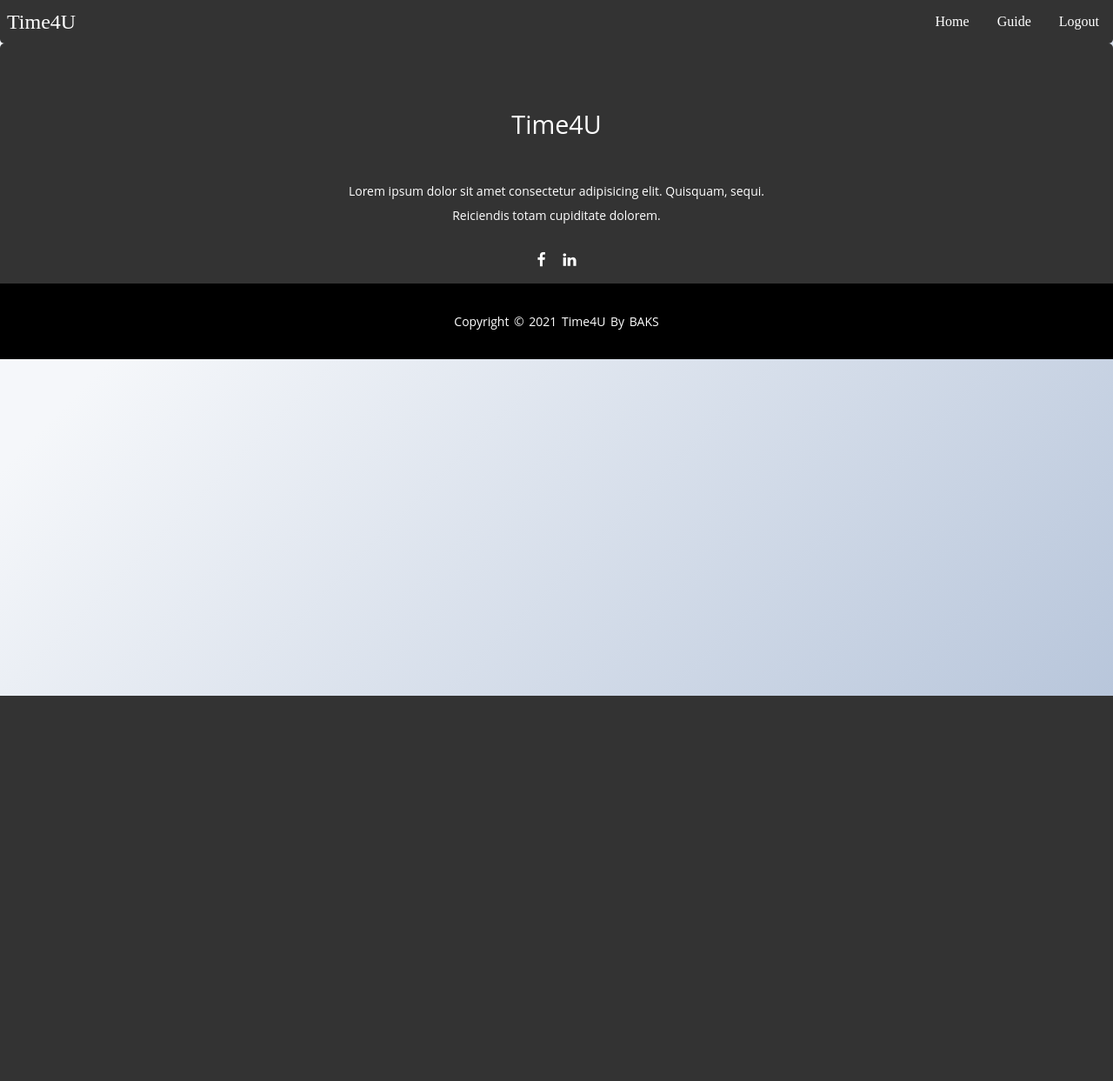
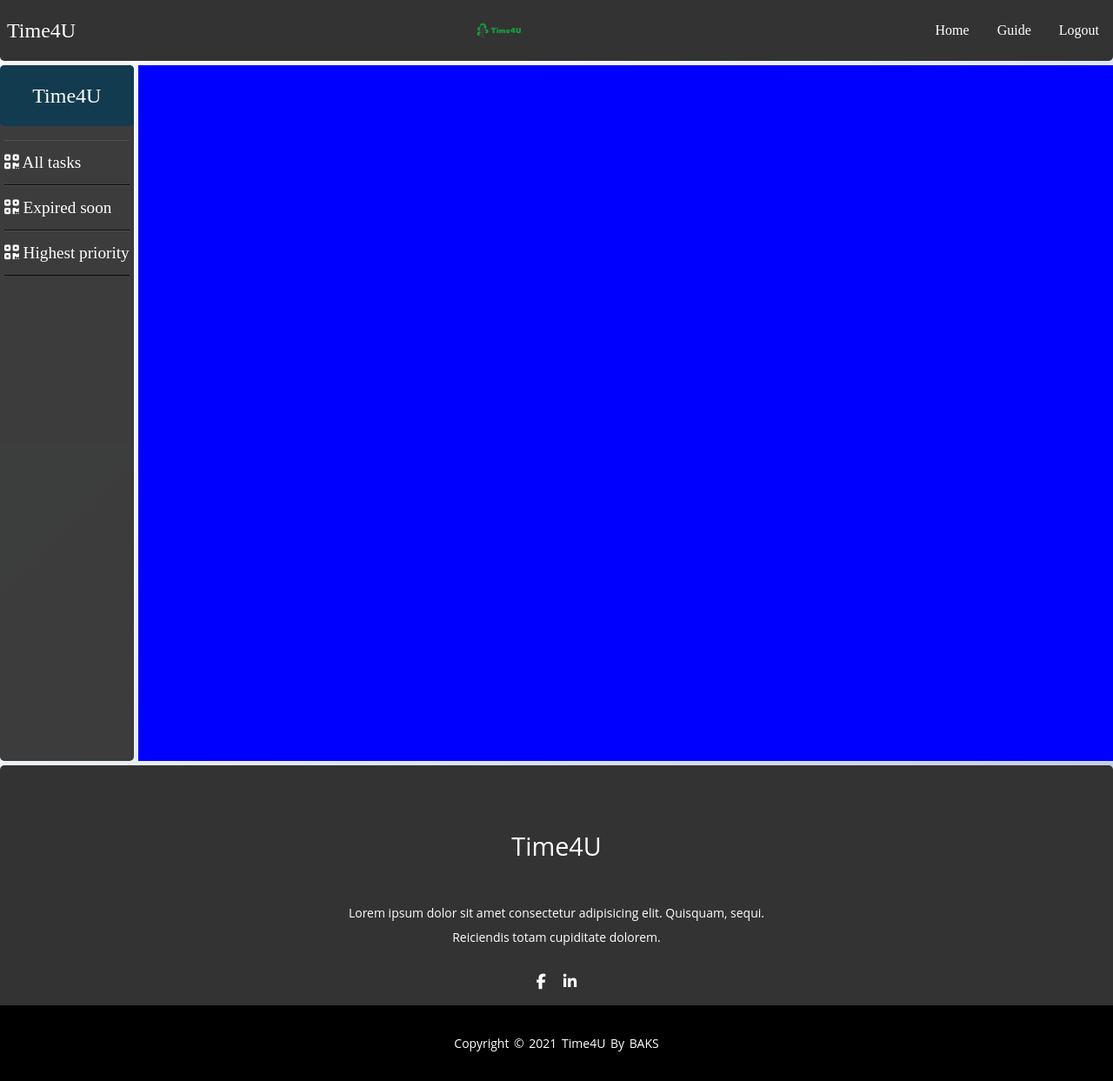
Before and after one commit to Aadiss/Time4u, a Flask app: page / in a window 1280 px wide. Shown: the whole page at 87% size. Before the commit the page ends 800 px from the top, so only its background shows below. Run offline with Flask 2, Linux system fonts and the light colour scheme; the visitor is signed in with stand-in values (Sample User, id 1); data comes from the database, SQL or seed files in the repository; some libraries are stand-ins or nearby versions.

Commit message:
favicon and sidebar

```diff
--- a/website/static/styles.css
+++ b/website/static/styles.css
@@ -1,3 +1,8 @@
+* {
+  text-decoration: none;
+  list-style: none;
+}
+
 body {
     background-color: #b8c6db;
     background-image: linear-gradient(315deg, #b8c6db 0%, #f5f7fa 74%);
@@ -45,6 +50,7 @@ body {
 
 .navbar-links li:hover {
   background-color: #555;
+  color: #04AA6D;
 }
 
 .toggle-button {
@@ -290,3 +296,68 @@ footer {
 .closebtn:hover {
   color: black;
 }
+
+/* contetn styling */
+.user-wrapper .sidebar-container {
+  left: 0;
+  width: auto;
+  height: 100%;
+  background: #333;
+  opacity: .95;
+  grid-area: sidebar;
+  border-radius: 5px;
+}
+
+.user-wrapper .sidebar-container .sidebar-header {
+  color: white;
+  font-size: 1.5rem;
+  text-align: center;
+  line-height: 70px;
+  background: #063146;
+  opacity: 1;
+  border-radius: 5px;
+  user-select: none;
+}
+
+.user-wrapper .sidebar-container ul {
+  display: flex;
+  flex-direction: column;
+  justify-content: left;
+  padding-left: 5px;
+  padding-right: 5px;
+}
+
+.user-wrapper .sidebar-container ul a {
+  display: block;
+  height: 100%;
+  width: 100%;
+  line-height: 50px;
+  font-size: 1.2rem;
+  color: white;
+  box-sizing: border-box;
+  border-top: 1px solid rgba(255, 255, 255, .1);
+  border-bottom: 1px solid black;
+}
+
+.user-wrapper .sidebar-container ul a:hover {
+  color: #04AA6D;
+  padding-left: 15px;
+}
+
+.user-wrapper .content-container {
+  height: 100%;
+  background: blue;
+  grid-area: content;
+}
+
+.user-wrapper {
+  height: 100vh;
+  display: grid;
+  grid-template-columns: auto 1fr;
+  grid-template-rows: 1fr;
+  grid-template-areas:
+  "sidebar content";
+  gap: 5px;
+  margin-top: 5px;
+  margin-bottom: 5px;
+}
--- a/website/templates/base.html
+++ b/website/templates/base.html
@@ -4,8 +4,10 @@
     <meta charset="UTF-8">
     <meta http-equiv="X-UA-Compatible" content="IE=edge">
     <meta name="viewport" content="width=device-width, initial-scale=1.0">
+    <link rel="shortcut icon" href="{{ url_for('static', filename='favicon.png') }}">
     <link rel="stylesheet" type="text/css" href="{{ url_for('static', filename='styles.css') }}">
     <link rel="stylesheet" href="https://stackpath.bootstrapcdn.com/font-awesome/4.7.0/css/font-awesome.min.css">
+    <script src="https://kit.fontawesome.com/a076d05399.js" crossorigin="anonymous"></script>
     <title>{% block title %}{% endblock %}</title>
 </head>
 <body>
@@ -13,6 +15,7 @@
         <div class="brand-title">
             Time4U
         </div>
+        <img src="static/logo.png" alt="" style="height: 70px;">
         <a href="#" class="toggle-button">
             <span class="bar"></span>
             <span class="bar"></span>
--- a/website/templates/index.html
+++ b/website/templates/index.html
@@ -1,9 +1,42 @@
 {% extends "base.html" %}
-{% block title %}Registration{% endblock %}
+{% block title %}
+    {% if user.is_authenticated %}
+        Welcome, {{user.login}}!
+    {% else %}
+        Join Us!
+    {% endif %}
+{% endblock %}
 {% block content %}
     {% if user.is_authenticated %}
     <div class="user-wrapper">
+        <div class="sidebar-container">
+            <header class="sidebar-header">
+                Time4U
+            </header>
+            <ul>
+                <li>
+                    <a href="#">
+                        <i class="fas fa-qrcode"></i>
+                        All tasks
+                    </a>
+                </li>
+                <li>
+                    <a href="#">
+                        <i class="fas fa-qrcode"></i>
+                        Expired soon
+                    </a>
+                </li>
+                <li>
+                    <a href="#">
+                        <i class="fas fa-qrcode"></i>
+                        Highest priority
+                    </a>
+                </li>
+            </ul>
+        </div>
+        <div class="content-container">
 
+        </div>
     </div>
     {% else %}
     <div class="register-wrapper">
```
Also changed, not shown: website/static/favicon.png (added), website/static/logo.png.
